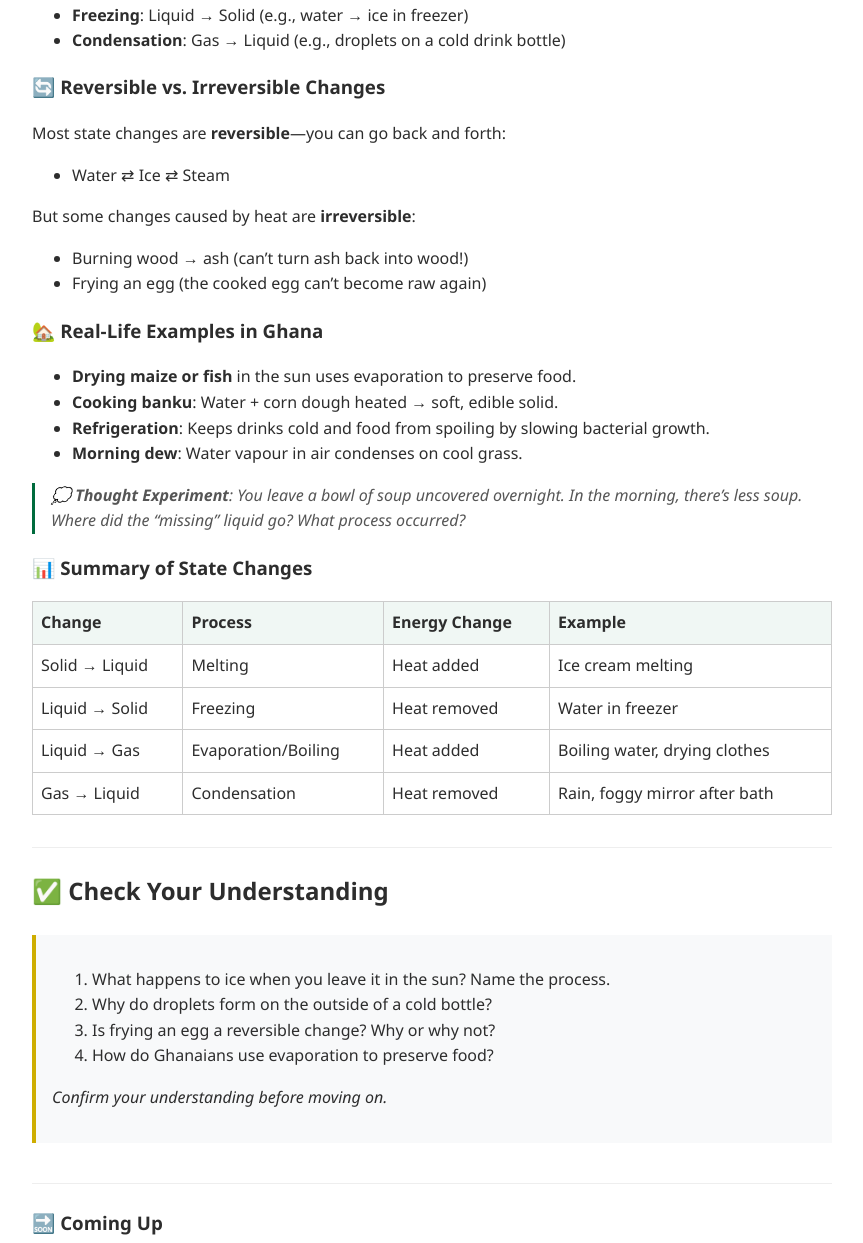
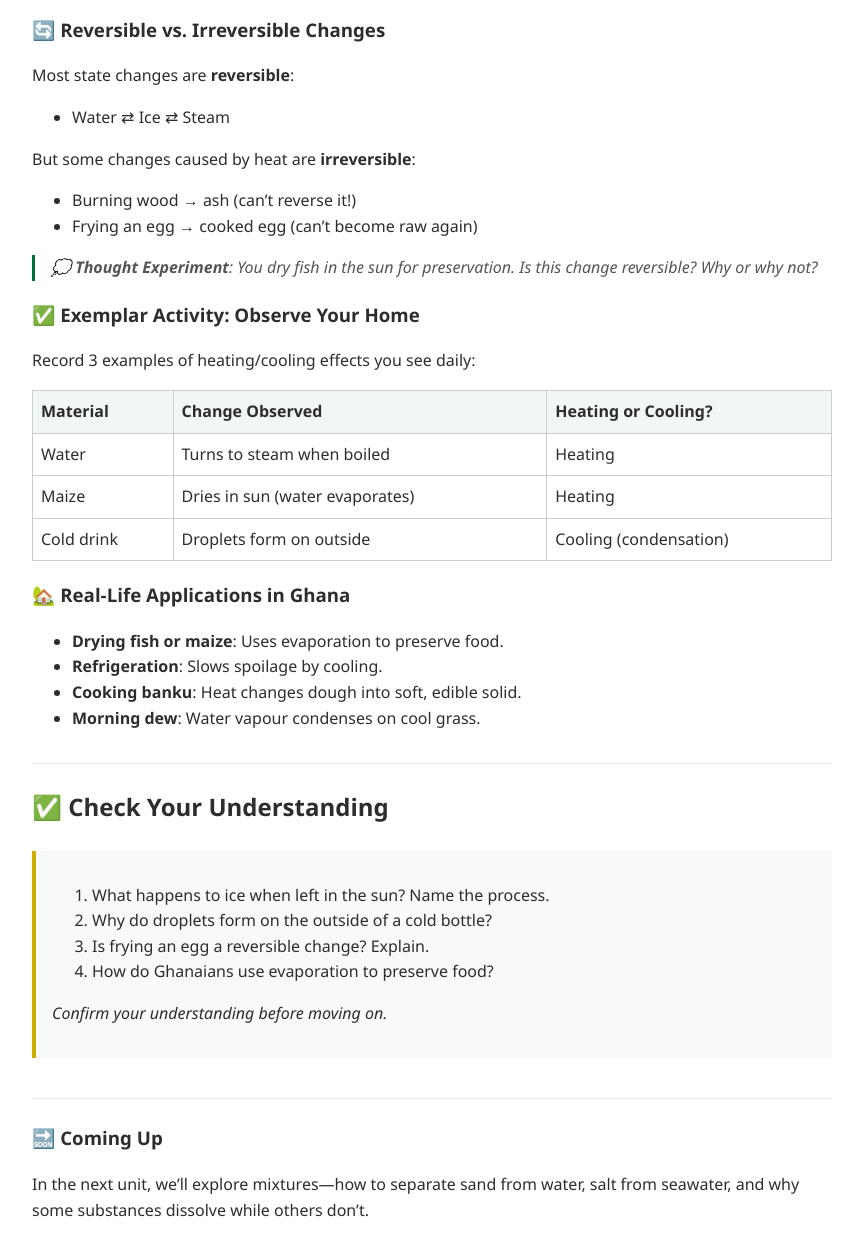
Before and after one commit to Aheto/integrated-science_App, a plain HTML site: page student/chapter-3.html in a window 1280 px wide. Shown: the part 1166-2409 px from the top of the page, without its empty margins (208-1071 px from the left). Drawn offline with Linux system fonts and the light colour scheme.

Commit message:
Update chapter-3.html

```diff
--- a/student/chapter-3.html
+++ b/student/chapter-3.html
@@ -172,10 +172,10 @@
       <div class="section">
         <h2>🎯 What You’ll Learn</h2>
         <ul id="objectives">
-          <li>Describe how heating and cooling cause changes of state (melting, freezing, evaporation, condensation).</li>
-          <li>Identify everyday examples of state changes in Ghanaian homes and environments.</li>
+          <li>Observe and describe how heating and cooling cause materials to change state (e.g., melting, freezing, evaporation, condensation).</li>
           <li>Explain why some changes are reversible and others are not.</li>
-          <li>Apply knowledge of heating/cooling to practical situations like food preservation and cooking.</li>
+          <li>Apply knowledge of heating/cooling to real-life situations like cooking, food preservation, and weather.</li>
+          <li>Record examples of state changes in your home or community.</li>
         </ul>
       </div>
 
@@ -196,72 +196,65 @@
 
       <div class="section" id="lesson-content">
         <h2>📘 How Heating and Cooling Change Materials</h2>
-        <p>When we add or remove <strong>heat energy</strong>, materials can change from one state to another. These are called <em>changes of state</em>—and they happen all around you!</p>
+        <p>When we add or remove <strong>heat energy</strong>, materials can change from one state to another. These are called <em>changes of state</em>—and they happen all around you in Ghana!</p>
 
-        <h3>🔥 Heating Causes Expansion and State Changes</h3>
-        <p>Adding heat makes particles move faster. This can cause:</p>
+        <h3>🔥 Heating Causes State Changes</h3>
         <ul>
           <li><strong>Melting</strong>: Solid → Liquid (e.g., ice → water)</li>
           <li><strong>Evaporation</strong>: Liquid → Gas (e.g., wet clothes drying in sun)</li>
-          <li><strong>Boiling</strong>: Rapid evaporation throughout a liquid (e.g., water bubbling at 100°C)</li>
+          <li><strong>Boiling</strong>: Rapid evaporation (e.g., water bubbling at 100°C)</li>
         </ul>
 
-        <h3>❄️ Cooling Causes Contraction and State Changes</h3>
-        <p>Removing heat slows particles down, causing:</p>
+        <h3>❄️ Cooling Causes State Changes</h3>
         <ul>
           <li><strong>Freezing</strong>: Liquid → Solid (e.g., water → ice in freezer)</li>
-          <li><strong>Condensation</strong>: Gas → Liquid (e.g., droplets on a cold drink bottle)</li>
+          <li><strong>Condensation</strong>: Gas → Liquid (e.g., droplets on cold bottle)</li>
         </ul>
 
         <h3>🔄 Reversible vs. Irreversible Changes</h3>
-        <p>Most state changes are <strong>reversible</strong>—you can go back and forth:</p>
+        <p>Most state changes are <strong>reversible</strong>:</p>
         <ul>
           <li>Water ⇄ Ice ⇄ Steam</li>
         </ul>
         <p>But some changes caused by heat are <strong>irreversible</strong>:</p>
         <ul>
-          <li>Burning wood → ash (can’t turn ash back into wood!)</li>
-          <li>Frying an egg (the cooked egg can’t become raw again)</li>
-        </ul>
-
-        <h3>🏡 Real-Life Examples in Ghana</h3>
-        <ul>
-          <li><strong>Drying maize or fish</strong> in the sun uses evaporation to preserve food.</li>
-          <li><strong>Cooking banku</strong>: Water + corn dough heated → soft, edible solid.</li>
-          <li><strong>Refrigeration</strong>: Keeps drinks cold and food from spoiling by slowing bacterial growth.</li>
-          <li><strong>Morning dew</strong>: Water vapour in air condenses on cool grass.</li>
+          <li>Burning wood → ash (can’t reverse it!)</li>
+          <li>Frying an egg → cooked egg (can’t become raw again)</li>
         </ul>
 
         <blockquote>
-          💭 <strong>Thought Experiment</strong>: You leave a bowl of soup uncovered overnight. In the morning, there’s less soup. Where did the “missing” liquid go? What process occurred?
+          💭 <strong>Thought Experiment</strong>: You dry fish in the sun for preservation. Is this change reversible? Why or why not?
         </blockquote>
 
-        <h3>📊 Summary of State Changes</h3>
+        <h3>✅ Exemplar Activity: Observe Your Home</h3>
+        <p>Record 3 examples of heating/cooling effects you see daily:</p>
         <table>
           <thead>
-            <tr>
-              <th>Change</th>
-              <th>Process</th>
-              <th>Energy Change</th>
-              <th>Example</th>
-            </tr>
+            <tr><th>Material</th><th>Change Observed</th><th>Heating or Cooling?</th></tr>
           </thead>
           <tbody>
-            <tr><td>Solid → Liquid</td><td>Melting</td><td>Heat added</td><td>Ice cream melting</td></tr>
-            <tr><td>Liquid → Solid</td><td>Freezing</td><td>Heat removed</td><td>Water in freezer</td></tr>
-            <tr><td>Liquid → Gas</td><td>Evaporation/Boiling</td><td>Heat added</td><td>Boiling water, drying clothes</td></tr>
-            <tr><td>Gas → Liquid</td><td>Condensation</td><td>Heat removed</td><td>Rain, foggy mirror after bath</td></tr>
+            <tr><td>Water</td><td>Turns to steam when boiled</td><td>Heating</td></tr>
+            <tr><td>Maize</td><td>Dries in sun (water evaporates)</td><td>Heating</td></tr>
+            <tr><td>Cold drink</td><td>Droplets form on outside</td><td>Cooling (condensation)</td></tr>
           </tbody>
         </table>
+
+        <h3>🏡 Real-Life Applications in Ghana</h3>
+        <ul>
+          <li><strong>Drying fish or maize</strong>: Uses evaporation to preserve food.</li>
+          <li><strong>Refrigeration</strong>: Slows spoilage by cooling.</li>
+          <li><strong>Cooking banku</strong>: Heat changes dough into soft, edible solid.</li>
+          <li><strong>Morning dew</strong>: Water vapour condenses on cool grass.</li>
+        </ul>
       </div>
 
       <div class="section">
         <h2>✅ Check Your Understanding</h2>
         <div class="checkpoint" id="checkpoint-questions">
           <ol>
-            <li>What happens to ice when you leave it in the sun? Name the process.</li>
+            <li>What happens to ice when left in the sun? Name the process.</li>
             <li>Why do droplets form on the outside of a cold bottle?</li>
-            <li>Is frying an egg a reversible change? Why or why not?</li>
+            <li>Is frying an egg a reversible change? Explain.</li>
             <li>How do Ghanaians use evaporation to preserve food?</li>
           </ol>
           <p><em>Confirm your understanding before moving on.</em></p>
@@ -306,7 +299,6 @@
       'use strict';
       window.startTime = Date.now();
 
-      // === Seeded RNG & Shuffle ===
       function createSeededRNG(seed) {
         let state = Math.abs((seed * 9301 + 49297) % 233280);
         return () => {
@@ -325,12 +317,10 @@
         return arr;
       }
 
-      // === CONFIGURATION ===
-      const currentChapter = 3; // ← Lesson 4
+      const currentChapter = 3;
       const MAX_CHAPTER = 300;
       const WHATSAPP_NUMBER = "233257320201";
 
-      // === ANALYTICS MODULE ===
       const ANALYTICS_KEY = 'miniopenstax_analytics_consent';
       const EVENTS_KEY = 'miniopenstax_events';
 
@@ -372,26 +362,14 @@
         window.open(url, '_blank');
       }
 
-      // === TYPO CORRECTIONS (for copied content) ===
-      const TYPO_CORRECTIONS = [
-        [/f resh/g, 'fresh'], [/p unch/g, 'punch'], [/slep t/g, 'slept'],
-        [/crep t/g, 'crept'], [/p lant/g, 'plant'], [/p ath/g, 'path'],
-        [/f roth/g, 'froth'], [/p eck/g, 'peck'], [/f luck/g, 'pluck'],
-        [/p luck/g, 'pluck'], [/f ling/g, 'fling'], [/p ass/g, 'pass'],
-        [/f uss/g, 'fuss'], [/sp ell/g, 'spell'], [/f uzz/g, 'fuzz'],
-        [/thef t/g, 'theft'], [/thrif t/g, 'thrift'], [/dep th/g, 'depth'],
-        [/fif th/g, 'fifth'], [/st ink/g, 'stink'], [/wr ink/g, 'wring']
-      ];
-
-      // === CHAPTER CONTENT (EDIT PER FILE) ===
       const CHAPTER_CONFIG = {
         title: "Explain the effects of heating and cooling on materials",
         loTags: ["B7/JHS1.1.1.1.4"],
         objectives: [
-          "Describe how heating and cooling cause changes of state (melting, freezing, evaporation, condensation).",
-          "Identify everyday examples of state changes in Ghanaian homes and environments.",
+          "Observe and describe how heating and cooling cause materials to change state (e.g., melting, freezing, evaporation, condensation).",
           "Explain why some changes are reversible and others are not.",
-          "Apply knowledge of heating/cooling to practical situations like food preservation and cooking."
+          "Apply knowledge of heating/cooling to real-life situations like cooking, food preservation, and weather.",
+          "Record examples of state changes in your home or community."
         ],
         words: [
           "Melting", "Freezing", "Evaporation", "Condensation",
@@ -400,28 +378,138 @@
         wordListDesc: "Key terms for this lesson:",
         checkpointQuestions: `
           <ol>
-            <li>What happens to ice when you leave it in the sun? Name the process.</li>
+            <li>What happens to ice when left in the sun? Name the process.</li>
             <li>Why do droplets form on the outside of a cold bottle?</li>
-            <li>Is frying an egg a reversible change? Why or why not?</li>
+            <li>Is frying an egg a reversible change? Explain.</li>
             <li>How do Ghanaians use evaporation to preserve food?</li>
           </ol>
           <p><em>Confirm your understanding before moving on.</em></p>
         `,
         nextPreview: "In the next unit, we’ll explore mixtures—how to separate sand from water, salt from seawater, and why some substances dissolve while others don’t.",
         assessmentItems: [
-          // Add 20 quiz items here as needed for full implementation
-          // Example placeholder:
           { id: "1", prompt: "What is the process called when a solid turns into a liquid?", options: [
             {id:"a",text:"Freezing",is_correct:false},
             {id:"b",text:"Evaporation",is_correct:false},
             {id:"c",text:"Melting",is_correct:true},
             {id:"d",text:"Condensation",is_correct:false}
           ]},
-          // ... (19 more items would go here in a complete version)
+          { id: "2", prompt: "Which process occurs when water vapour turns into liquid droplets on a cold surface?", options: [
+            {id:"a",text:"Melting",is_correct:false},
+            {id:"b",text:"Condensation",is_correct:true},
+            {id:"c",text:"Boiling",is_correct:false},
+            {id:"d",text:"Freezing",is_correct:false}
+          ]},
+          { id: "3", prompt: "What happens when you boil water?", options: [
+            {id:"a",text:"It freezes",is_correct:false},
+            {id:"b",text:"It melts",is_correct:false},
+            {id:"c",text:"It evaporates rapidly",is_correct:true},
+            {id:"d",text:"It becomes solid",is_correct:false}
+          ]},
+          { id: "4", prompt: "Which of these is a reversible change?", options: [
+            {id:"a",text:"Burning paper",is_correct:false},
+            {id:"b",text:"Melting ice",is_correct:true},
+            {id:"c",text:"Frying an egg",is_correct:false},
+            {id:"d",text:"Rusting iron",is_correct:false}
+          ]},
+          { id: "5", prompt: "How do Ghanaians commonly use evaporation to preserve food?", options: [
+            {id:"a",text:"By freezing fish",is_correct:false},
+            {id:"b",text:"By drying fish or maize in the sun",is_correct:true},
+            {id:"c",text:"By adding sugar only",is_correct:false},
+            {id:"d",text:"By storing in plastic bags",is_correct:false}
+          ]},
+          { id: "6", prompt: "What causes morning dew to form on grass?", options: [
+            {id:"a",text:"Melting of frost",is_correct:false},
+            {id:"b",text:"Condensation of water vapour in cool air",is_correct:true},
+            {id:"c",text:"Rain falling lightly",is_correct:false},
+            {id:"d",text:"Evaporation from soil",is_correct:false}
+          ]},
+          { id: "7", prompt: "Which change is caused by removing heat?", options: [
+            {id:"a",text:"Melting butter",is_correct:false},
+            {id:"b",text:"Boiling soup",is_correct:false},
+            {id:"c",text:"Freezing water into ice",is_correct:true},
+            {id:"d",text:"Drying clothes",is_correct:false}
+          ]},
+          { id: "8", prompt: "Why is frying an egg irreversible?", options: [
+            {id:"a",text:"The eggshell breaks",is_correct:false},
+            {id:"b",text:"Heat changes the protein structure permanently",is_correct:true},
+            {id:"c",text:"It loses colour",is_correct:false},
+            {id:"d",text:"It becomes lighter",is_correct:false}
+          ]},
+          { id: "9", prompt: "What happens to wet clothes hung in the sun?", options: [
+            {id:"a",text:"They freeze",is_correct:false},
+            {id:"b",text:"Water evaporates",is_correct:true},
+            {id:"c",text:"They melt",is_correct:false},
+            {id:"d",text:"They condense",is_correct:false}
+          ]},
+          { id: "10", prompt: "Which appliance uses cooling to slow down food spoilage?", options: [
+            {id:"a",text:"Blender",is_correct:false},
+            {id:"b",text:"Refrigerator",is_correct:true},
+            {id:"c",text:"Toaster",is_correct:false},
+            {id:"d",text:"Fan",is_correct:false}
+          ]},
+          { id: "11", prompt: "What is needed for boiling to occur?", options: [
+            {id:"a",text:"Cooling",is_correct:false},
+            {id:"b",text:"High pressure only",is_correct:false},
+            {id:"c",text:"Addition of heat energy",is_correct:true},
+            {id:"d",text:"Removal of air",is_correct:false}
+          ]},
+          { id: "12", prompt: "Which of these is NOT a state change?", options: [
+            {id:"a",text:"Ice melting",is_correct:false},
+            {id:"b",text:"Water boiling",is_correct:false},
+            {id:"c",text:"Cutting paper",is_correct:true},
+            {id:"d",text:"Steam condensing",is_correct:false}
+          ]},
+          { id: "13", prompt: "What happens to particles when a liquid is heated?", options: [
+            {id:"a",text:"They slow down and pack tightly",is_correct:false},
+            {id:"b",text:"They move faster and spread apart",is_correct:true},
+            {id:"c",text:"They disappear",is_correct:false},
+            {id:"d",text:"They turn into solids",is_correct:false}
+          ]},
+          { id: "14", prompt: "Why does a cold drink 'sweat' on a hot day?", options: [
+            {id:"a",text:"The bottle is leaking",is_correct:false},
+            {id:"b",text:"Water vapour in the air condenses on the cold surface",is_correct:true},
+            {id:"c",text:"The drink is boiling",is_correct:false},
+            {id:"d",text:"Ice is melting inside",is_correct:false}
+          ]},
+          { id: "15", prompt: "Which process is used to make ice cubes?", options: [
+            {id:"a",text:"Melting",is_correct:false},
+            {id:"b",text:"Freezing",is_correct:true},
+            {id:"c",text:"Evaporation",is_correct:false},
+            {id:"d",text:"Condensation",is_correct:false}
+          ]},
+          { id: "16", prompt: "What is 'heat energy'?", options: [
+            {id:"a",text:"Energy that makes things colder",is_correct:false},
+            {id:"b",text:"Energy transferred due to temperature difference, causing particles to move",is_correct:true},
+            {id:"c",text:"Light from the sun only",is_correct:false},
+            {id:"d",text:"Sound energy",is_correct:false}
+          ]},
+          { id: "17", prompt: "Which change is useful for preserving food in rural Ghana?", options: [
+            {id:"a",text:"Melting",is_correct:false},
+            {id:"b",text:"Freezing (where electricity exists)",is_correct:false},
+            {id:"c",text:"Evaporation (sun-drying)",is_correct:true},
+            {id:"d",text:"Condensation",is_correct:false}
+          ]},
+          { id: "18", prompt: "What happens when steam touches a cold mirror?", options: [
+            {id:"a",text:"It melts",is_correct:false},
+            {id:"b",text:"It freezes",is_correct:false},
+            {id:"c",text:"It condenses into water droplets",is_correct:true},
+            {id:"d",text:"It disappears",is_correct:false}
+          ]},
+          { id: "19", prompt: "Which statement about reversible changes is TRUE?", options: [
+            {id:"a",text:"They cannot be undone",is_correct:false},
+            {id:"b",text:"They involve chemical reactions only",is_correct:false},
+            {id:"c",text:"State changes like melting and freezing can be reversed",is_correct:true},
+            {id:"d",text:"Burning is reversible",is_correct:false}
+          ]},
+          { id: "20", prompt: "How does heating affect the volume of most liquids?", options: [
+            {id:"a",text:"Volume decreases",is_correct:false},
+            {id:"b",text:"Volume stays the same",is_correct:false},
+            {id:"c",text:"Volume increases (expansion)",is_correct:true},
+            {id:"d",text:"Volume turns to gas instantly",is_correct:false}
+          ]}
         ]
       };
 
-      // === RENDERING FUNCTIONS ===
       function renderContent() {
         document.getElementById('chapter-title').textContent = CHAPTER_CONFIG.title;
         document.getElementById('lo-tags').textContent = CHAPTER_CONFIG.loTags[0];
```
